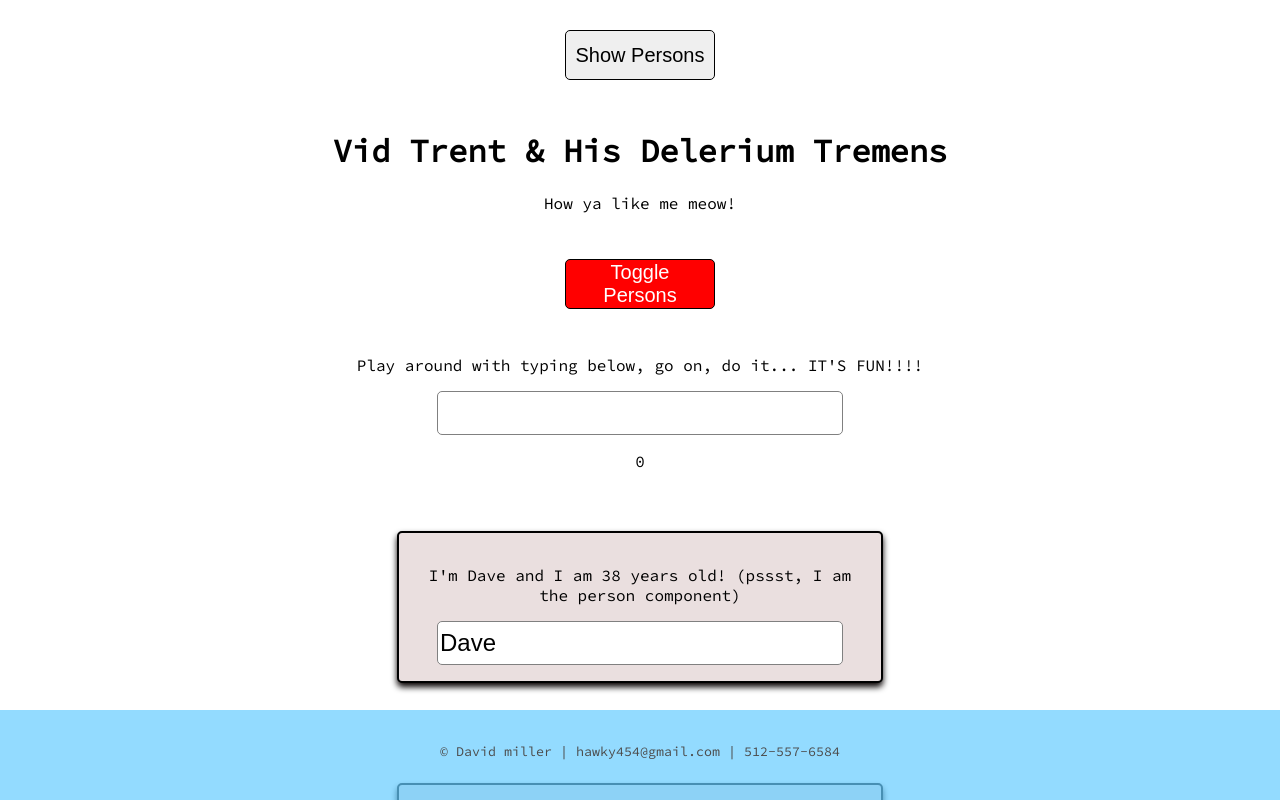
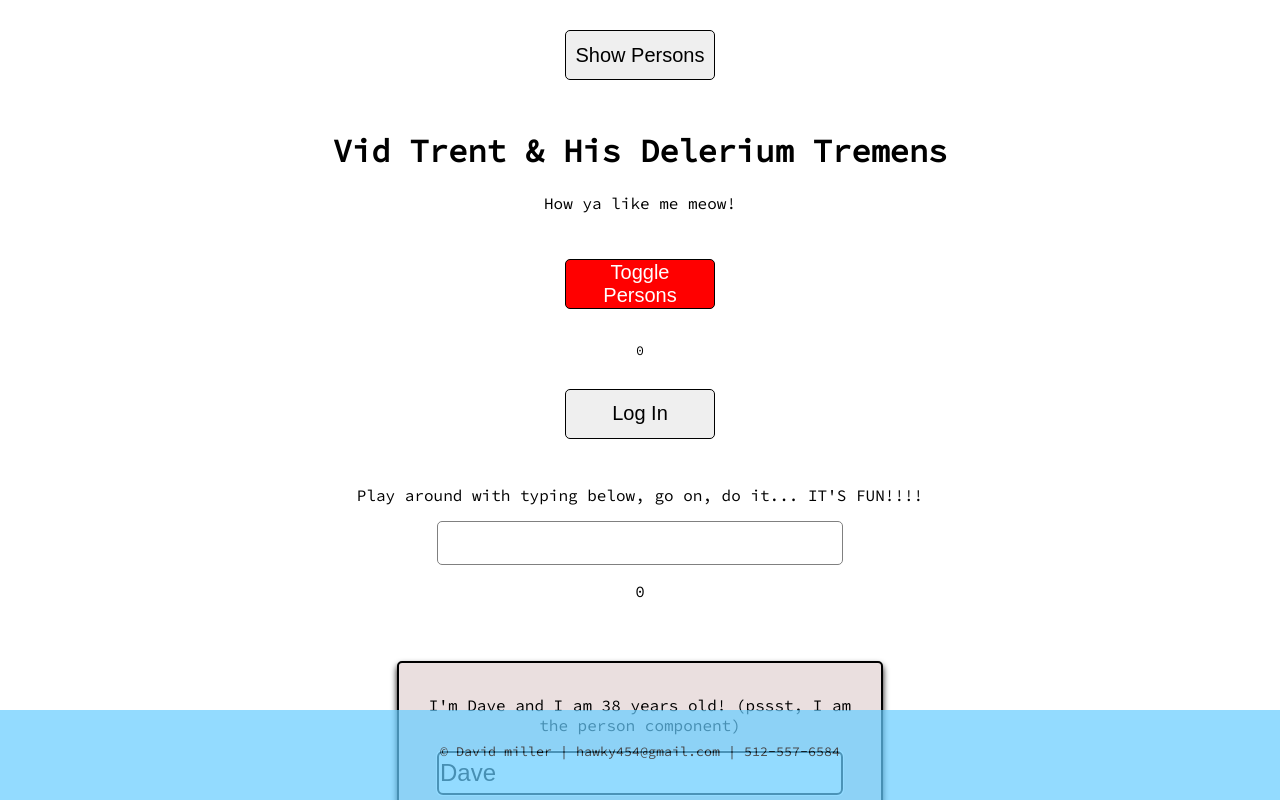
Before and after one commit to Hawky454/udemy-first-project, a React app: page / in a window 1280 px wide. Both pictures are taken after a click on the button "Show Persons". Shown: the top 800 px of the page. Built offline with nearby package versions, Linux system fonts and the light colour scheme.

Commit message:
finished up with lecture 103 will be preparing to start my q4 project

```diff
--- a/package.json
+++ b/package.json
@@ -31,6 +31,7 @@
     "postcss-flexbugs-fixes": "3.2.0",
     "postcss-loader": "2.0.8",
     "promise": "8.0.1",
+    "prop-types": "^15.6.2",
     "radium": "^0.25.0",
     "raf": "3.4.0",
     "react": "^16.5.0",
--- a/src/components/Cockpit/Cockpit.js
+++ b/src/components/Cockpit/Cockpit.js
@@ -27,6 +27,10 @@ const Cockpit = (props) => {
             <button
               className={btnClass}
               onClick={props.clicked}>Toggle Persons</button>
+              <br/>
+              <small>{props.toggleClicked}</small>
+              <br/>
+              <button onClick={props.login}>Log In</button>
         </Aux>
         );
 }
--- a/src/components/Persons/Person/Person.js
+++ b/src/components/Persons/Person/Person.js
@@ -1,24 +1,36 @@
 import React, { Component } from 'react';
 import classes from './Person.css';
 import WithClass from '../../../hoc/WithClass';
+import PropTypes from 'prop-types';
+// import Aux from '../../../hoc/Aux';
 
 
 
 //! when using props in a class component you have to call it by using this.
 class Person extends Component {
+    constructor(props) {
+        super(props);
+        this.state = {}
+    }
 
+    componentDidMount() {
+        if (this.props.position === 0) {
+          this.inputElement.focus();
+        }
+    }
 
 
     render() {
 
-
+        //!Since this is a class component you will see that props uses the keyword this in front of it as apposed to when you just use a stateless component
     return(
         <WithClass
           passOnClasses={classes.Person}>
-          <p
-            onClick={this.props.deleteThis}>I'm {this.props.name} and I am {this.props.age} years old! (pssst, I am the person component)</p>
+          {this.props.authenticated ? <p>I'm authenticated</p> : ''}
+          <p onClick={this.props.deleteThis}>I'm {this.props.name} and I am {this.props.age} years old! (pssst, I am the person component)</p>
           <p>{this.props.children}</p>
           <input
+            ref={(input) => {this.inputElement = input}}
             value={this.props.name}
             onChange={this.props.changed}
             className={classes.input}
@@ -28,4 +40,11 @@ class Person extends Component {
   }
 };
 
+Person.propTypes = {
+    deleteThis: PropTypes.func,
+    name: PropTypes.string,
+    age: PropTypes.number,
+    changed: PropTypes.func
+}
+
 export default Person;
--- a/src/components/Persons/PersonList.js
+++ b/src/components/Persons/PersonList.js
@@ -9,6 +9,11 @@ class PersonList extends PureComponent{
     constructor(props) {
         super(props);
         console.log('[PersonList.js] Inside Constructor', props);
+        this.lastPersonRef = React.createRef();
+      }
+
+      componentDidMount() {
+
       }
 
 
@@ -18,10 +23,13 @@ class PersonList extends PureComponent{
             this.props.persons.map((person, index) => {
                 return <Person
                     deleteThis={() => this.props.delete(index)}
+                    position={index}
                     name={person.name}
                     age={person.age}
                     key={person.id}
-                    changed={(event) => this.props.changed(event, person.id)} />
+                    changed={(event) => this.props.changed(event, person.id)}
+                    authenticated={this.props.isAuthenticated}
+                    />
             })
         );
     }
--- a/src/containers/App.js
+++ b/src/containers/App.js
@@ -24,13 +24,17 @@ class App extends PureComponent {
         { id: '0003', name: 'Test', age: 1212}
       ],
       showPersons: false,
-      inputText: ''
+      inputText: '',
+      toggleCounter: 0,
+      authenticated: false
     }
   }
 
   deletePersonHandler = (personIndex) => {
     //!const persons = this.state.persons.slice(); this essentially fetches the persons array and we use slice so it starts a new array. the best way to do this is below with the spread operator:
-    const persons = [...this.state.persons]
+    // const persons = [...this.state.persons]
+    const persons = this.state.persons.slice();
+    console.log(persons);
     persons.splice(personIndex, 1); //!this will be passed index from map() and will determine wich index to delete & setState updates the state.
     this.setState({
       persons: persons
@@ -57,17 +61,31 @@ class App extends PureComponent {
 
   togglePersonsHandler = () => {
     //!This is how ya get it to toggle back n forth!
+    //!To update the state in this manner is very tricky but it's the proper way. Look closely at this.
     const doesShow = this.state.showPersons;
-    this.setState({
-      showPersons: !doesShow
-    })
+    this.setState( (prevState, props) => {
+      return {
+        showPersons: !doesShow,
+        toggleCounter: prevState.toggleCounter +1
+      }
+    });
   }
+
+
 
   handleChangeInput = (event) => {
     this.setState({
       inputText: event.target.value
     })
   }
+
+  loginHandler = () => {
+    this.setState({
+      authenticated: true
+    })
+  }
+
+
 
 
   render() {
@@ -78,7 +96,9 @@ class App extends PureComponent {
       persons = <PersonList
               persons={this.state.persons}
               delete={this.deletePersonHandler}
-              changed={this.nameChangedHandler}/>;
+              changed={this.nameChangedHandler}
+              isAuthenticated={this.state.authenticated}
+              />;
     }
 
 
@@ -87,10 +107,12 @@ class App extends PureComponent {
         <button
           onClick={() => {this.setState({showPersons: true})}}>Show Persons</button>
         <Cockpit
+          toggleClicked={this.state.toggleCounter}
           appTitle={this.props.title}
           showPersons={this.state.showPersons}
           persons={this.state.persons}
           clicked={this.togglePersonsHandler}
+          login={this.loginHandler}
         />
         <TestInput
           passingAlongClassName={classes.appInput}
```
